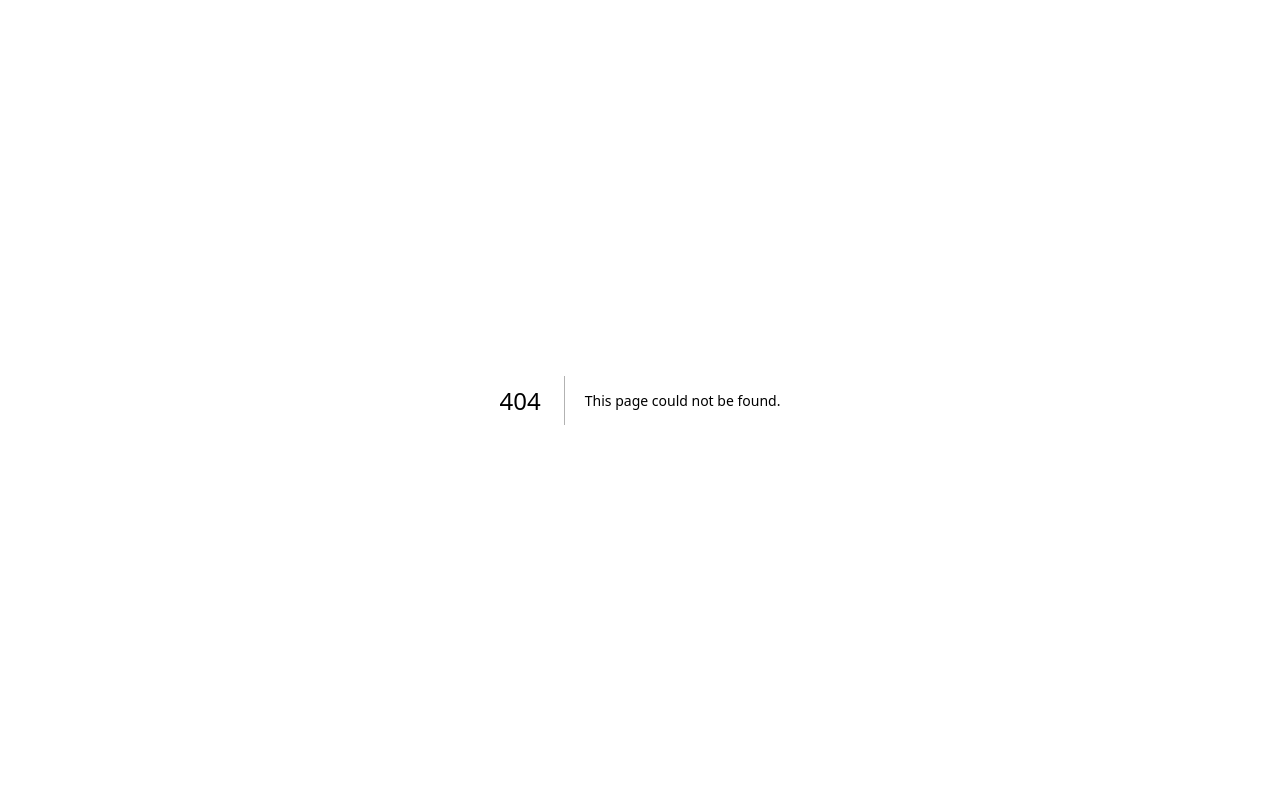
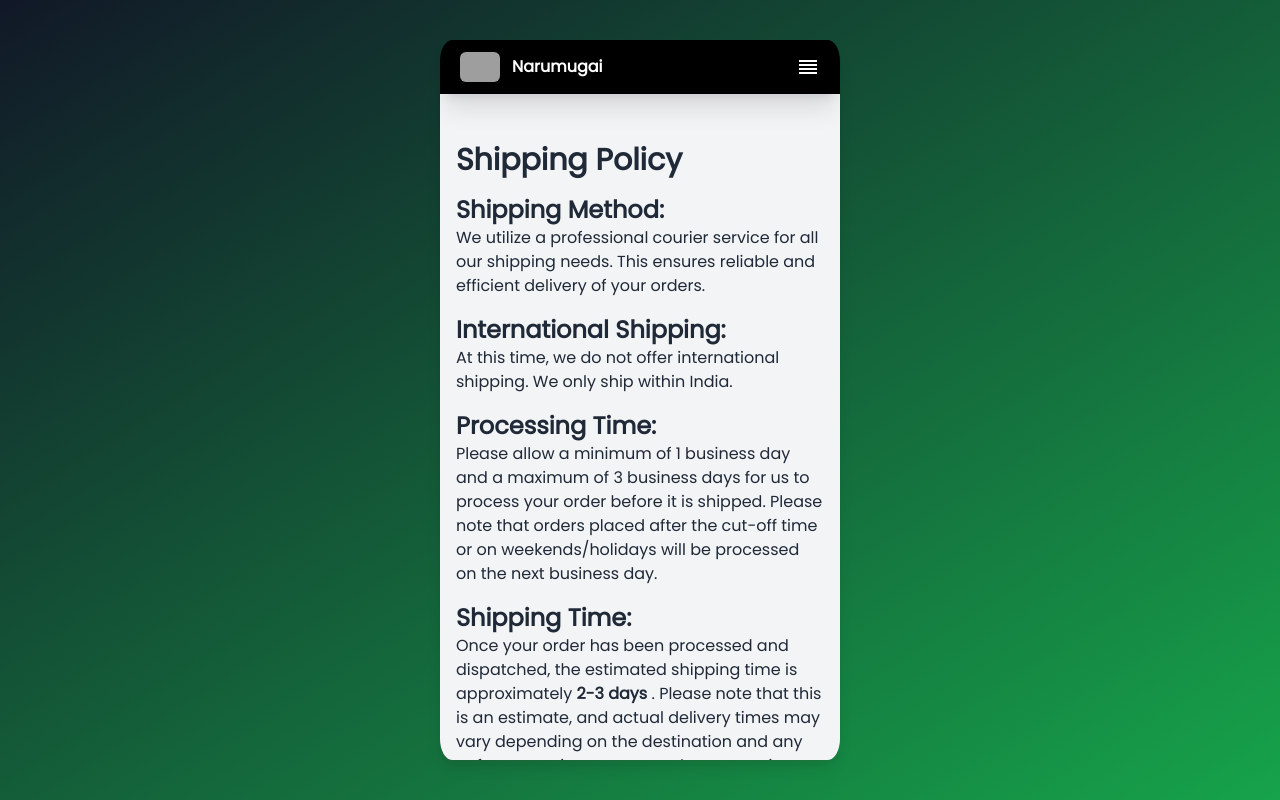
Before and after one commit to Narenkumar1234/Nilav, a Next.js app: page /shippingPolicy in a window 1280 px wide. Before the commit this address had no page. Built offline with nearby package versions, Linux system fonts and the light colour scheme; grey boxes are pictures that could not be loaded.

Commit message:
add shipping policy

```diff
--- a/components/Navbar.js
+++ b/components/Navbar.js
@@ -1,7 +1,6 @@
 import { useState } from "react";
 import Link from "next/link";
 import { useRef, useEffect } from "react";
-
 
 export default function Navbar({ page, setIsLoading }) {
   const [isSliderOpen, setIsSliderOpen] = useState(false);
@@ -92,6 +91,15 @@ export default function Navbar({ page, setIsLoading }) {
             </Link>
             <Link
               onClick={() =>
+                page == "10" ? setIsLoading(false) : setIsLoading(true)
+              }
+              href="/shippingPolicy"
+              className="text-gray-100 hover:text-subtheme hover:underline mb-2"
+            >
+              Shipping Policy
+            </Link>
+            <Link
+              onClick={() =>
                 page == "9" ? setIsLoading(false) : setIsLoading(true)
               }
               href="/privacyPolicy"
--- /dev/null
+++ b/pages/shippingPolicy.js
@@ -0,0 +1,99 @@
+import Navbar from "@/components/Navbar";
+import Loading from "@/components/loading";
+import { useState } from "react";
+import Layout from "./layout/layout";
+
+export default function ShippingPolicy() {
+  const [isLoading, setIsLoading] = useState(false);
+
+  return (
+    <>
+      <Layout>
+        <div
+          id="my-element"
+          className="lg:h-screen md:h-screen lg:p-10 md:p-10"
+        >
+          <div className="lg:relative bg-subtheme w-full mobile-view">
+            {isLoading ? <Loading /> : <div></div>}
+            <Navbar page="7" setIsLoading={setIsLoading} />
+            <div className="bg-gray-100 text-gray-800">
+              <div className="container mx-auto px-4 py-8">
+                <h1 className="text-3xl font-bold mt-4">Shipping Policy</h1>
+
+                <h3 className="text-2xl font-bold mt-4">Shipping Method:</h3>
+                <p>
+                  We utilize a professional courier service for all our shipping
+                  needs. This ensures reliable and efficient delivery of your
+                  orders.
+                </p>
+
+                <h3 className="text-2xl font-bold mt-4">
+                  International Shipping:
+                </h3>
+                <p>
+                  At this time, we do not offer international shipping. We only
+                  ship within India.
+                </p>
+
+                <h3 className="text-2xl font-bold mt-4">Processing Time:</h3>
+                <p>
+                  Please allow a minimum of 1 business day and a maximum of 3
+                  business days for us to process your order before it is
+                  shipped. Please note that orders placed after the cut-off time
+                  or on weekends/holidays will be processed on the next business
+                  day.
+                </p>
+
+                <h3 className="text-2xl font-bold mt-4">Shipping Time:</h3>
+                <p>
+                  Once your order has been processed and dispatched, the
+                  estimated shipping time is approximately <b> 2-3 days </b>.
+                  Please note that this is an estimate, and actual delivery
+                  times may vary depending on the destination and any unforeseen
+                  circumstances that may arise during transit.
+                </p>
+
+                <h3 className="text-2xl font-bold mt-4">Order Tracking:</h3>
+                <p>
+                  We provide tracking numbers for all shipments. Once your order
+                  has been shipped, you will receive an email notification with
+                  your tracking information. You can use this tracking number to
+                  monitor the progress of your package.
+                </p>
+
+                <h3 className="text-2xl font-bold mt-4">Shipping Costs:</h3>
+                <p>
+                  We charge a standard shipping fee based on your location. For
+                  deliveries within Tamil Nadu, there is a shipping charge of 40
+                  rupees. For deliveries to other states, the shipping charge is
+                  45 rupees. The shipping cost will be calculated at the
+                  checkout based on your shipping address.
+                </p>
+
+                <h3 className="text-2xl font-bold mt-4">
+                  Returns and Exchanges:
+                </h3>
+                <p>
+                  For returns and exchanges of products, please contact us via
+                  email at{" "}
+                  <a href="mailto:narumugaiherbals2023@gmail.com">
+                    narumugaiherbals2023@gmail.com
+                  </a>
+                  . Provide us with the necessary details and reason for the
+                  return or exchange, and our customer support team will assist
+                  you with the process.
+                </p>
+
+                <p className="mb-8">
+                  Thank you for reading our Shipping Policy. If you have any
+                  questions or need further assistance, please don't hesitate to
+                  reach out to our customer support team.
+                </p>
+              </div>
+            </div>
+          </div>
+        </div>
+      </Layout>
+    </>
+  );
+}
```
